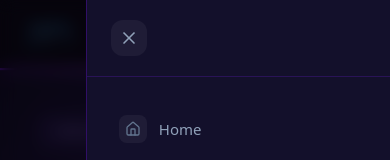
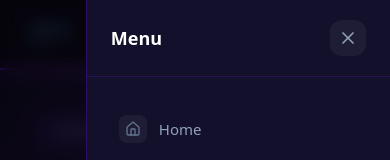
Before and after one commit to sahilzinzuvadiya/HPSFintax, a React (Vite) app in the folder Client-Frontend/: page /contact in a window 390 px wide. Both pictures are taken after a click on the button "Open menu". Shown: the top 160 px of the page. Built offline with nearby package versions, Linux system fonts and the light colour scheme.

Commit message:
changesnavbar1

```diff
--- a/Client-Frontend/src/components/Navbar.jsx
+++ b/Client-Frontend/src/components/Navbar.jsx
@@ -369,21 +369,20 @@ export default function Navbar() {
             >
               {/* Drawer Header */}
               <div className="flex items-center justify-between px-6 py-5 border-b border-violet-900/40">
-                {/* <div className="flex items-center gap-2.5">
-                  <div className="w-7 h-7 rounded-lg bg-gradient-to-br from-violet-500 to-fuchsia-500
-                                  flex items-center justify-center shadow-md shadow-violet-900/40">
-                    <Zap size={14} className="text-white" />
-                  </div>
-                  <span className="text-white font-bold tracking-tight text-lg">Menu</span>
-                </div> */}
+
+                <span className="text-white font-semibold text-lg">
+                  Menu
+                </span>
+
                 <motion.button
                   whileTap={{ scale: 0.88 }}
                   onClick={() => setMenuOpen(false)}
                   className="p-2 rounded-xl bg-white/5 hover:bg-white/10 transition
-                             text-slate-400 hover:text-white"
+               text-slate-400 hover:text-white"
                 >
                   <X size={20} />
                 </motion.button>
+
               </div>
 
               {/* Drawer Nav Items */}
@@ -425,7 +424,7 @@ export default function Navbar() {
                   whileHover={{ scale: 1.02, boxShadow: "0 8px 28px rgba(124,58,237,0.40)" }}
                   whileTap={{ scale: 0.97 }}
                   onClick={() => {
-                    navigate("/");
+                    navigate("/login");
                     setMenuOpen(false);
                   }}
                   className="relative w-full py-3.5 rounded-xl font-semibold text-white text-[15px]
```
